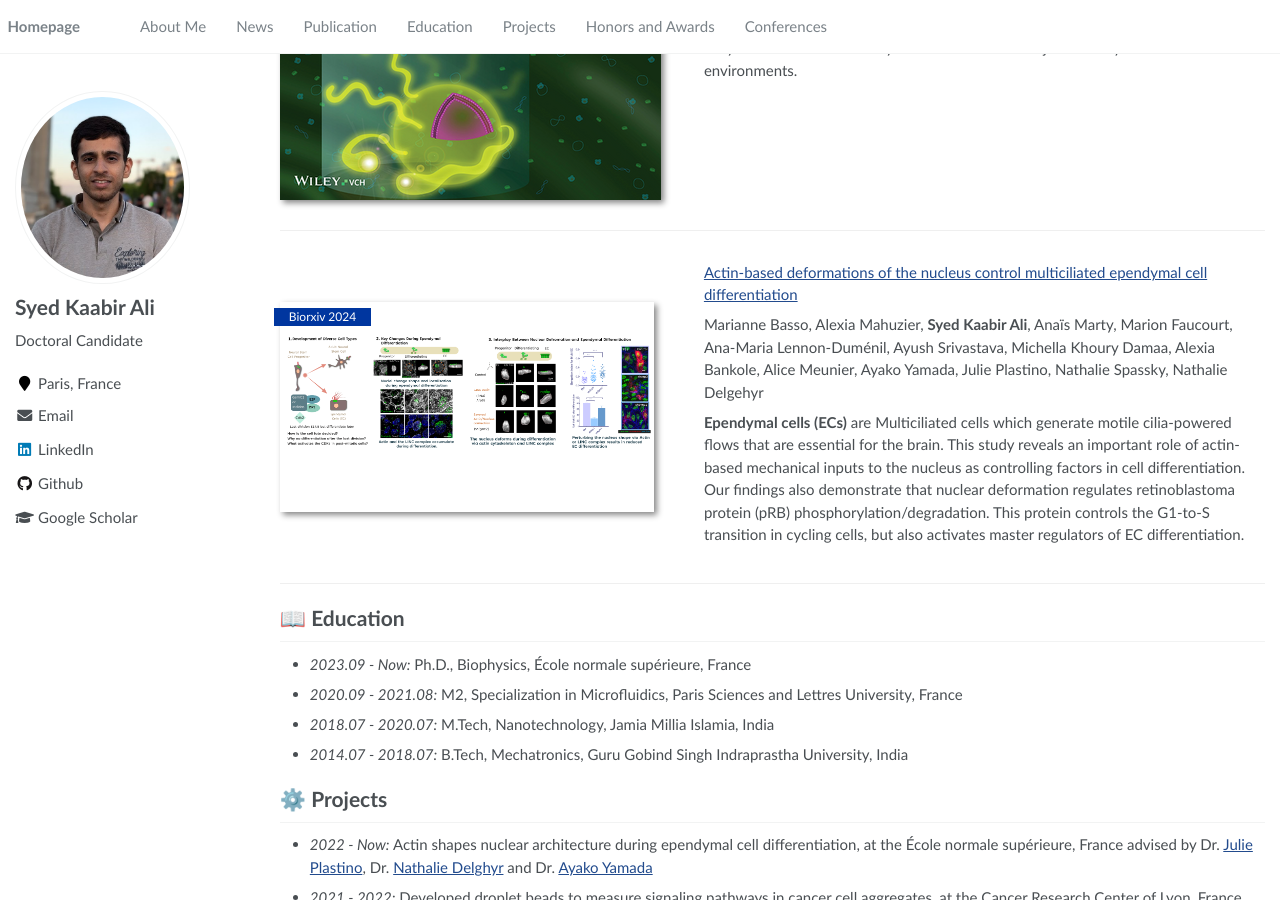
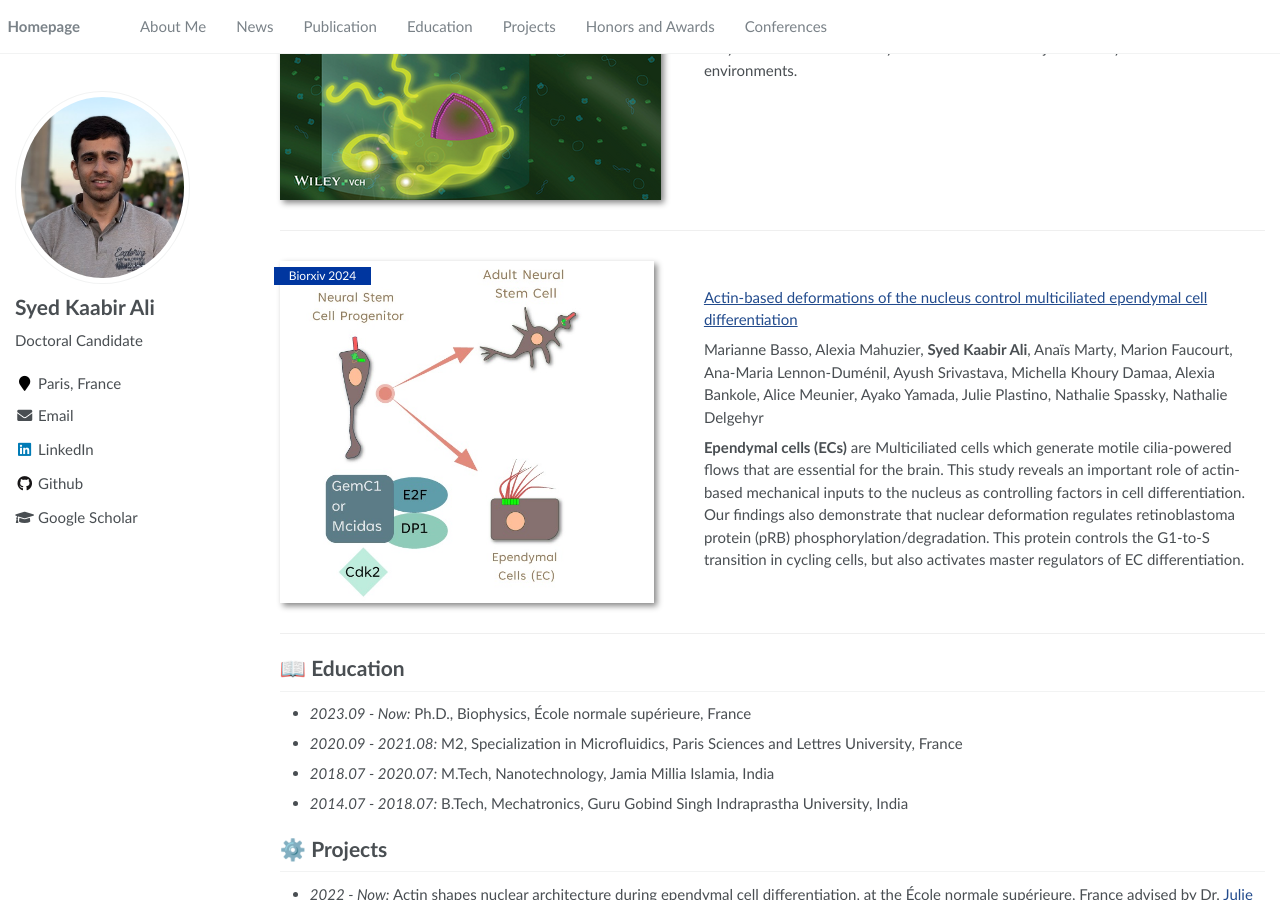
Before and after one commit to kaabir/kaabir.github.io, a Jekyll site: the page built from _pages/about.md, in a window 1280 px wide and 900 px high, scrolled down 817 px. Built offline with Jekyll 4.4.1, drawn with Linux system fonts in a browser that asks for light colours.

Commit message:
Update about.md

```diff
--- a/_pages/about.md
+++ b/_pages/about.md
@@ -43,7 +43,7 @@ In this article we introduce an original microfluidic concept for constraint-fre
 </div>
 </div>
 
-<div class='paper-box'><div class='paper-box-image'><div><div class="badge">Biorxiv 2024</div><img src='images/ependymal_cell_intro.png' alt="sym" width="95%"></div></div>
+<div class='paper-box'><div class='paper-box-image'><div><div class="badge">Biorxiv 2024</div><img src='images/ependymal_cell_intro.jpg' alt="sym" width="95%"></div></div>
 <div class='paper-box-text' markdown="1">
 
 [Actin-based deformations of the nucleus control multiciliated ependymal cell differentiation](https://www.biorxiv.org/content/10.1101/2023.10.13.562225v2.abstract)
```
